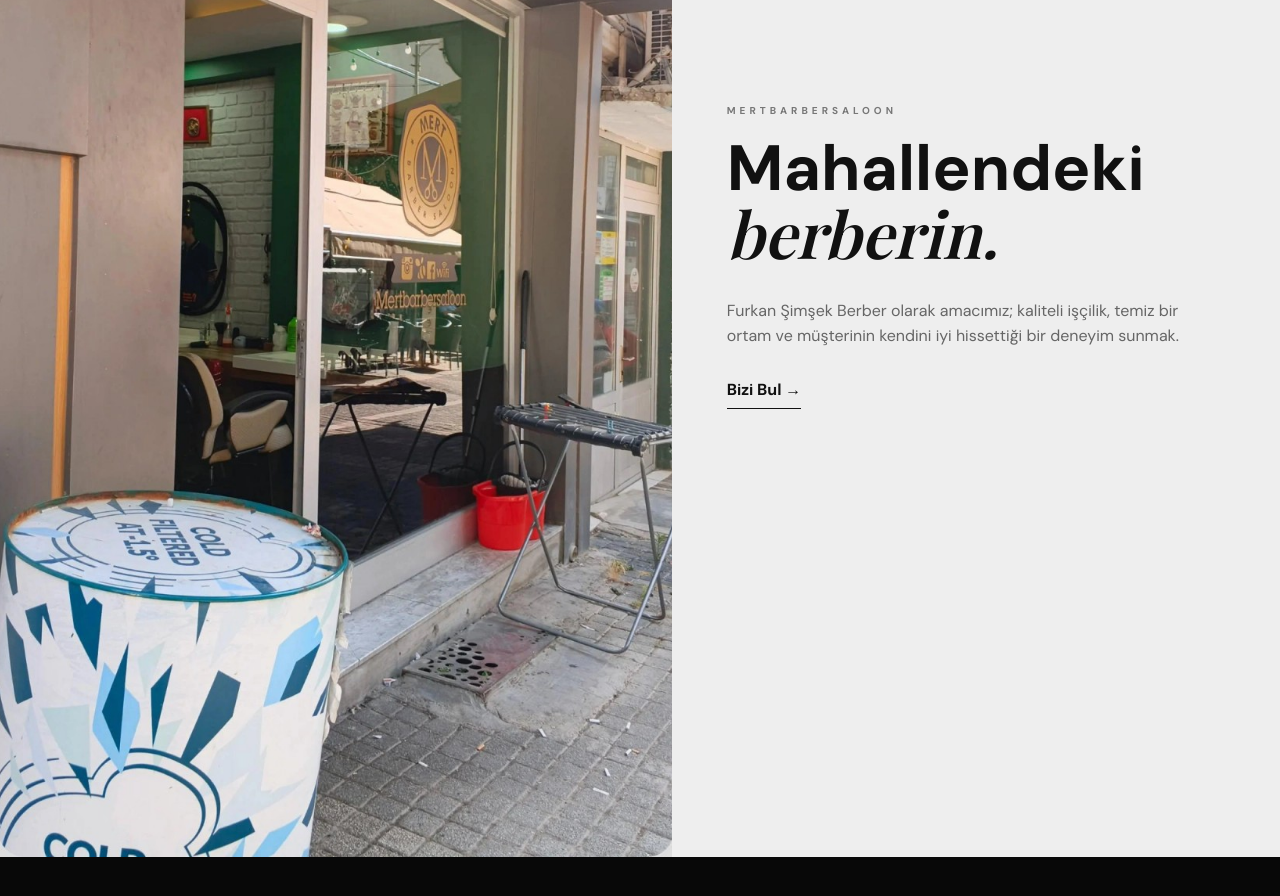
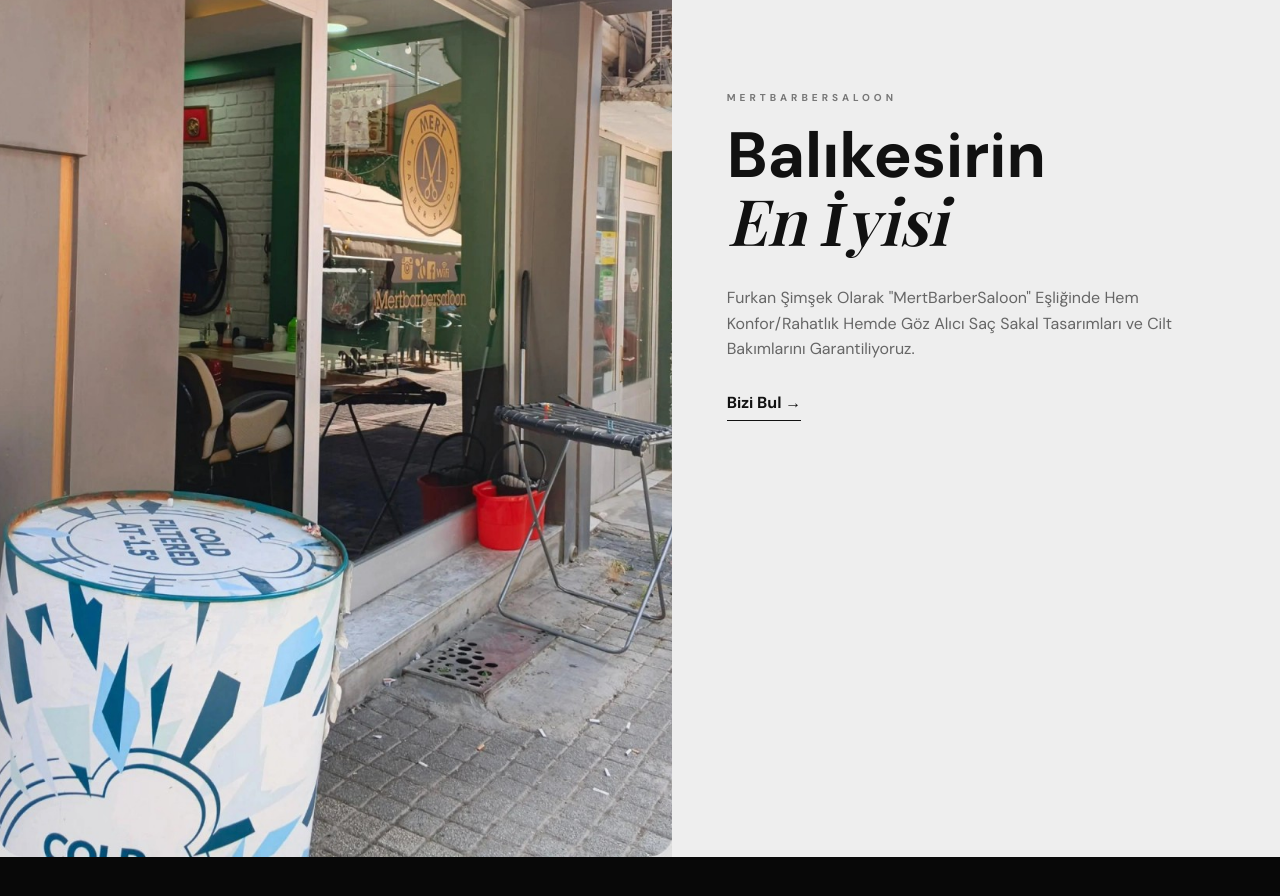
Before and after one commit to FurkanSimsekBarber/furkan-simsek-barber, a plain HTML site: page index.html in a window 1280 px wide. Shown: the part 3160-4056 px from the top of the page. Drawn offline with nearby package versions, Linux system fonts and the light colour scheme; a web font is replaced by a local one.

Commit message:
index.html

```diff
--- a/index.html
+++ b/index.html
@@ -124,7 +124,7 @@
 
 <section class="split-section">
   <div class="split-image"><img src="images/dukkan-01.webp" alt="Furkan Şimşek Berber dükkan dış görünümü"></div>
-  <div class="split-copy"><p class="eyebrow">MERTBARBERSALOON</p><h2>Mahallendeki<br><em>berberin.</em></h2><p>Furkan Şimşek Berber olarak amacımız; kaliteli işçilik, temiz bir ortam ve müşterinin kendini iyi hissettiği bir deneyim sunmak.</p><a class="text-link" href="#iletisim">Bizi Bul →</a></div>
+  <div class="split-copy"><p class="eyebrow">MERTBARBERSALOON</p><h2>Balıkesirin<br><em>En İyisi</em></h2><p>Furkan Şimşek Olarak "MertBarberSaloon" Eşliğinde Hem Konfor/Rahatlık Hemde Göz Alıcı Saç Sakal Tasarımları ve Cilt Bakımlarını Garantiliyoruz.</p><a class="text-link" href="#iletisim">Bizi Bul →</a></div>
 </section>
 
 <section id="hakkimizda" class="section about">
```
